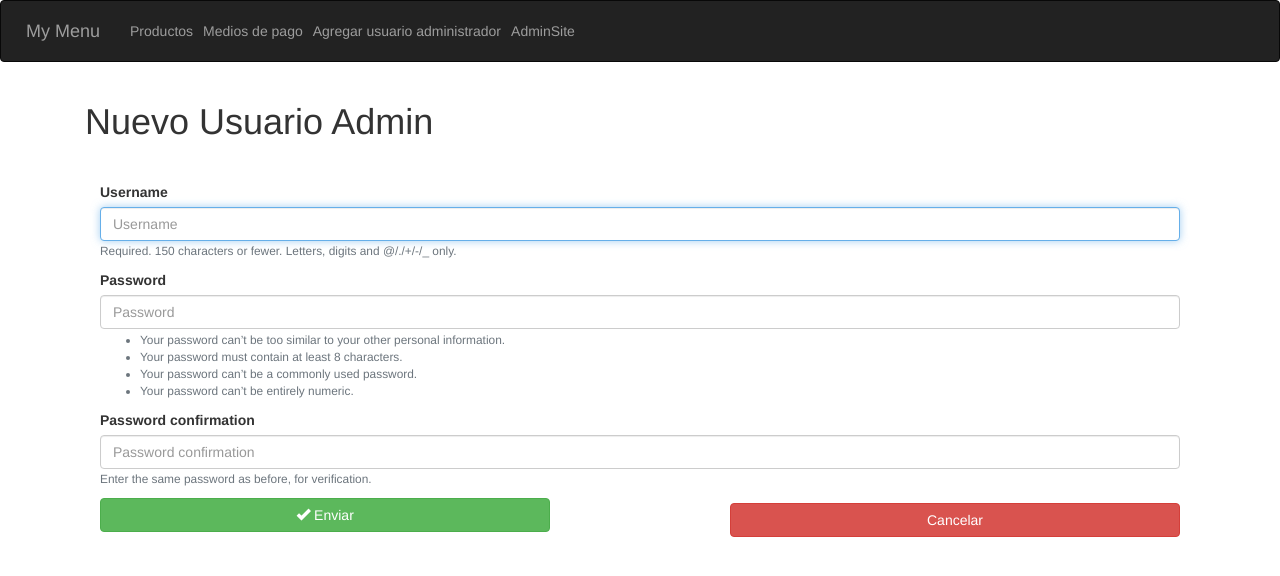
After one commit to aymericcousaert/acp-mymenu, a Django app: page /user/ in a window 1280 px wide. The commit adds this page. Shown: the top 576 px of the page. Run offline with Django 3.2, Linux system fonts and the light colour scheme; some libraries are stand-ins or nearby versions.

Commit message:
add adminSite and add user (with logic to django bdd) to navbar

```diff
--- a/menu/admin.py
+++ b/menu/admin.py
@@ -2,5 +2,7 @@ from django.contrib import admin
 
 # Register your models here.
 from menu.models import Product
+from menu.models import PaymentMethod
 
 admin.site.register(Product)
+admin.site.register(PaymentMethod)
--- a/menu/templates/navbar.html
+++ b/menu/templates/navbar.html
@@ -1,14 +1,20 @@
 {% load static %}
 
 <nav class="navbar navbar-expand-lg navbar-inverse ">
-    <a class="navbar-brand" href="{% url "index" %}">My Menu</a>
+    <a class="navbar-brand" href="{% url "home" %}">My Menu</a>
 <div id="navbarNav">
   <ul class="navbar-nav">
     <li class="nav-item">
       <a class="nav-link" href="{% url "products" %}">Productos</a>
     </li>
     <li class="nav-item">
-      <a class="nav-link" href="{% url "payment_list" %}">Medios de Pago</a>
+      <a class="nav-link" href="{% url "payment_list" %}">Medios de pago</a>
+    </li>
+    <li class="nav-item">
+      <a class="nav-link" href="{% url "add_user" %}">Agregar usuario administrador</a>
+    </li>
+    <li class="nav-item">
+      <a class="nav-link" href="{% url "admin:index" %}">AdminSite</a>
     </li>
   </ul>
 </div>
--- /dev/null
+++ b/menu/templates/user/create.html
@@ -0,0 +1,25 @@
+{% extends 'base.html' %}
+{% load bootstrap4 %}
+{% load staticfiles %}
+{% load widget_tweaks %}
+
+{% block page_header %}
+    <div class="text-left float-left">
+        <h1>Nuevo Usuario Admin</h1>
+    </div>
+{% endblock page_header %}
+
+{% block content %}
+    <div class="container-fluid">
+        <form action="{% url 'add_user' %}" method="post" novalidate><input type='hidden'/>
+            {%csrf_token %}
+            {% bootstrap_form form %}
+            <div class="form-group">
+                <button type="submit" class="btn btn-success col-sm-5">
+                    <span class="glyphicon glyphicon-ok"></span> Enviar
+                </button>
+            </div>
+            <a href="{% url 'home' %}" class="btn btn-danger offset-sm-2 col-sm-5">Cancelar</a>
+        </form>
+    </div>
+{% endblock %}
--- a/menu/urls.py
+++ b/menu/urls.py
@@ -3,10 +3,29 @@ from django.urls import path
 from menu import views
 
 urlpatterns = [
-    path('', views.Index.as_view(), name='index'),
+    path('', views.Index.as_view(), name='home'),
     path('products/', views.ProductListView.as_view(), name='products'),
     path('product/', views.CreateProductView.as_view(), name='product'),
     path('product/<int:pk>/delete', views.DeleteProductView.as_view(), name='product-delete'),
     path('payment/', views.PaymentMethodView.as_view(), name='payment'),
-    path('payments/', views.PaymentMethodListView.as_view(), name='payment_list')
+    path('payments/', views.PaymentMethodListView.as_view(), name='payment_list'),
+    path('user/', views.CreateUserView.as_view(), name='add_user')
 ]
+
+
+'''
+https://docs.djangoproject.com/en/2.2/topics/auth/default/#built-in-auth-views
+
+    path('accounts/', include('django.contrib.auth.urls')),
+
+This will include the following URL patterns:
+
+accounts/login/ [name='login']
+accounts/logout/ [name='logout']
+accounts/password_change/ [name='password_change']
+accounts/password_change/done/ [name='password_change_done']
+accounts/password_reset/ [name='password_reset']
+accounts/password_reset/done/ [name='password_reset_done']
+accounts/reset/<uidb64>/<token>/ [name='password_reset_confirm']
+accounts/reset/done/ [name='password_reset_complete']
+'''
--- a/menu/views.py
+++ b/menu/views.py
@@ -3,6 +3,8 @@ from django.contrib import messages
 from django.views import generic, View
 from django.views.generic.edit import DeleteView
 from django.urls import reverse_lazy
+from django.contrib.auth.forms import UserCreationForm
+from django.contrib.auth.models import User
 
 from .forms import ProductForm, PaymentMethodForm
 from .models import Product, PaymentMethod
@@ -57,8 +59,6 @@ class CreateProductView(View):
             Product.objects.create(**form.cleaned_data)
             messages.success(request, 'Producto creado exitosamente')
             return render(request, 'product/create.html', {'form': ProductForm()})
-        # Redirect back to the same page if the data
-        # was invalid
         return render(request, "product/create.html", {'form': form})
 
 
@@ -66,3 +66,23 @@ class DeleteProductView(DeleteView):
     model = Product
     template_name = 'product/delete.html'
     success_url = reverse_lazy('products')
+
+
+class CreateUserView(View):
+
+    def get(self, request):
+        form = UserCreationForm()
+        return render(request, 'user/create.html', {'form': form})
+
+    def post(self, request):
+        form = UserCreationForm(request.POST)
+        if form.is_valid():
+#             User.objects.create(**form.cleaned_data)
+#             messages.success(request, 'Usuario Admin creado exitosamente')
+#             return render(request, 'user/create.html', {'form': UserCreationForm()})
+            user = form.save()
+            user.is_staff = True
+            user.save()
+            messages.success(request, 'Usuario creado exitosamente')
+            return render(request, 'user/create.html', {'form': UserCreationForm()})
+        return render(request, "user/create.html", {'form': form})
```
Also changed, not shown: 1 other file.
